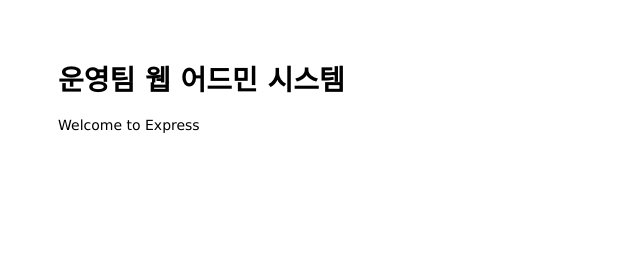
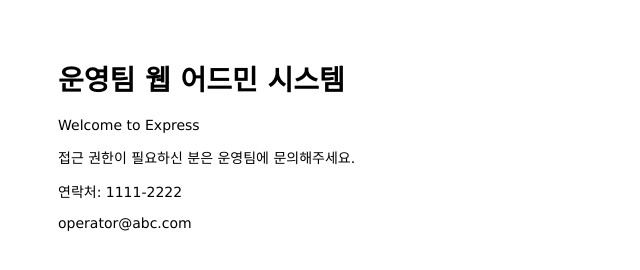
Before and after one commit to gagvirusplus/mastering-git-github, a website: page public/index.html in a window 1280 px wide. Shown: the whole page, without its empty margins (0-640 px from the left). Drawn offline with Linux system fonts and the light colour scheme.

Commit message:
Change content in main page

```diff
--- a/public/index.html
+++ b/public/index.html
@@ -8,6 +8,11 @@
 <body>
   <h1>운영팀 웹  어드민 시스템</h1>
   <p>Welcome to Express</p>
+  <p> 접근 권한이 필요하신 분은 운영팀에 문의해주세요. </p>
 </body>
+<footer>
+  <p>연락처: 1111-2222</p>
+  <p>operator@abc.com</p>
+</footer>
 
 </html>
```
